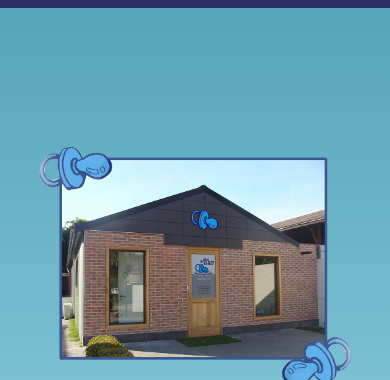
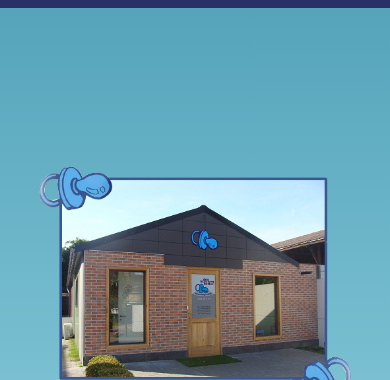
Before and after one commit to JelleFirlefyn/DBT-Website, a plain HTML site: page index.html in a window 390 px wide. Shown: the part 60-440 px from the top of the page. Drawn offline with nearby package versions, Linux system fonts and the light colour scheme; a web font is replaced by a local one.

Commit message:
Update style.css

```diff
--- a/style.css
+++ b/style.css
@@ -169,6 +169,11 @@ section {
         flex-direction: column;
         align-items:center;
     }
+    .hero img {
+        width: 80%;
+        height: 80%;
+        margin-top: 150px;
+    }
 }
 
  @media screen and (max-width:900px) {
@@ -179,7 +184,7 @@ section {
     .hero img {
         width: 80%;
         height: 80%;
-        z-index: -500;
+        margin-top: 10%;
     }
     .headline{
         z-index: -500;
```
